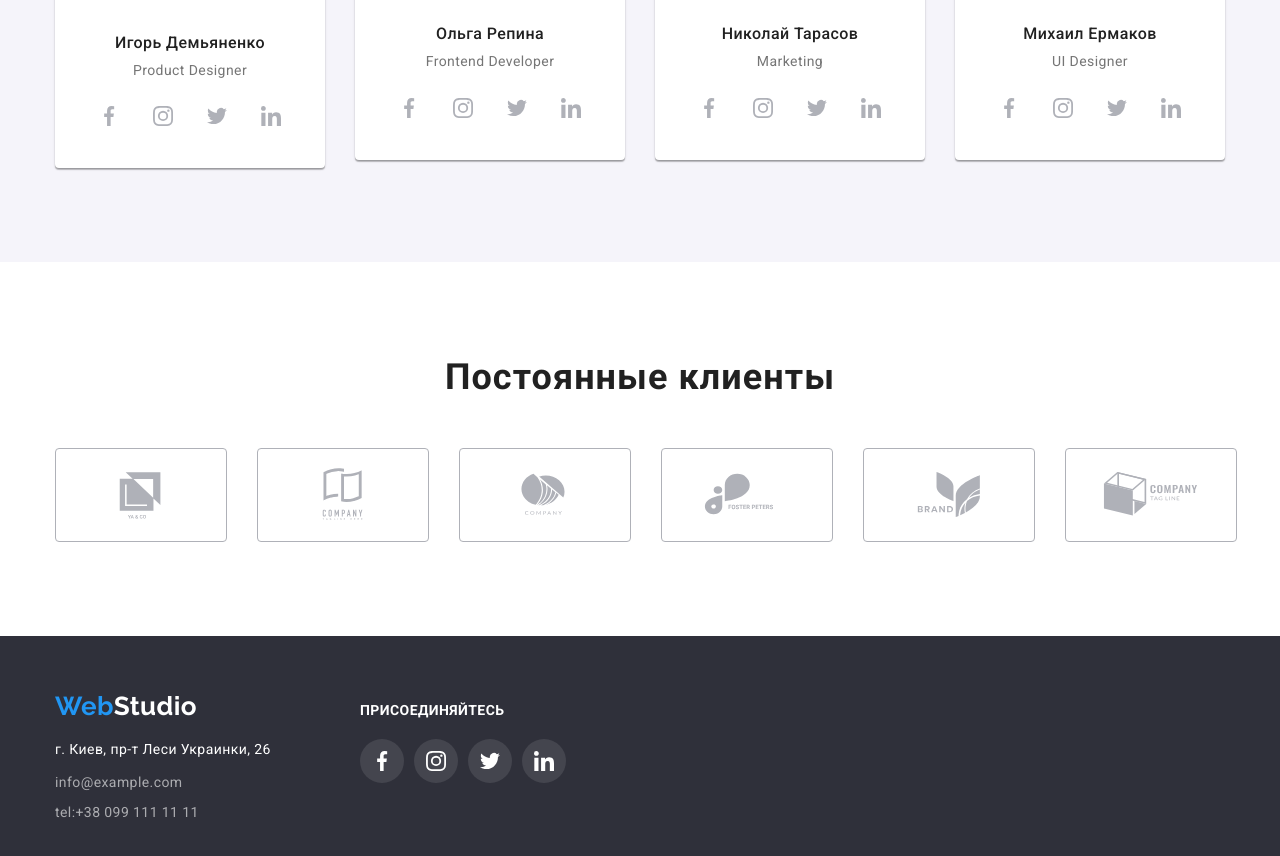
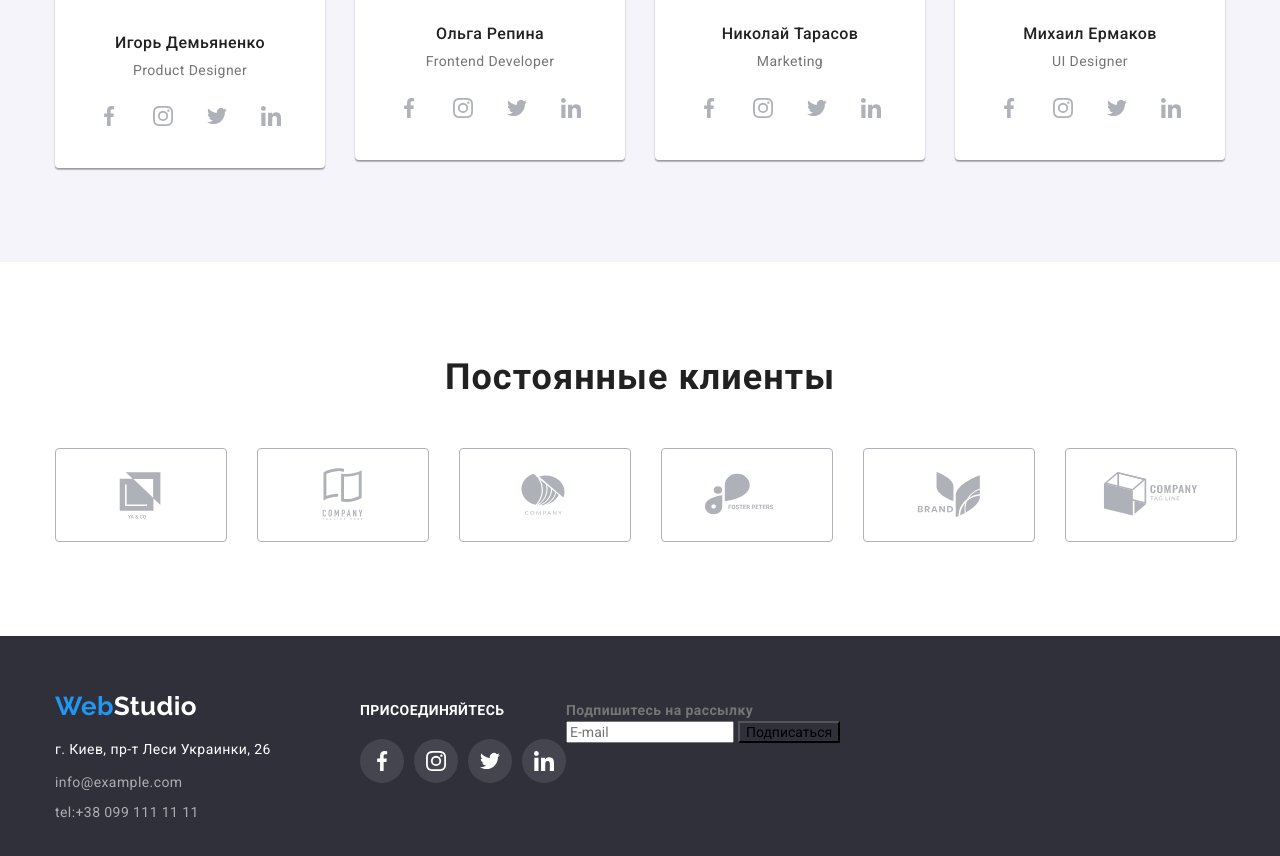
Before and after one commit to AVViktoria/goit-markup-hw-06, a plain HTML site: page index.html in a window 1280 px wide. Shown: the part 2038-2894 px from the top of the page. Drawn offline with nearby package versions, Linux system fonts and the light colour scheme.

Commit message:
foot btn

```diff
--- a/index.html
+++ b/index.html
@@ -74,9 +74,8 @@
                   <use href="./images/icons.svg/symbol-defs-opt.svg#icon-close-black"></use>
                 </svg>
               </button>
-            <!-- <form action="" class="modal-form"></form> -->
+              <!-- <form action="" class="modal-form"></form> -->
             </div>
-
           </div>
         </div>
       </section>
@@ -545,7 +544,7 @@
           </address>
         </div>
         <div class="icon-footer">
-          <h3 class="title">Присоединяйтесь</h3>
+          <p class="title"><b>Присоединяйтесь</b></p>
           <ul class="icon-list">
             <li class="icon-item">
               <a
@@ -601,6 +600,13 @@
             </li>
           </ul>
         </div>
+        <div class="form-footer">
+          <p><b>Подпишитесь на рассылку</b></p>
+          <form class="form-url-request">
+            <input type="text" name="url" placeholder="E-mail" />
+            <button class="btn" type="submit">Подписаться</button>
+          </form>
+        </div>
       </div>
     </footer>
     <script src="./js/modal.js"></script>
```
